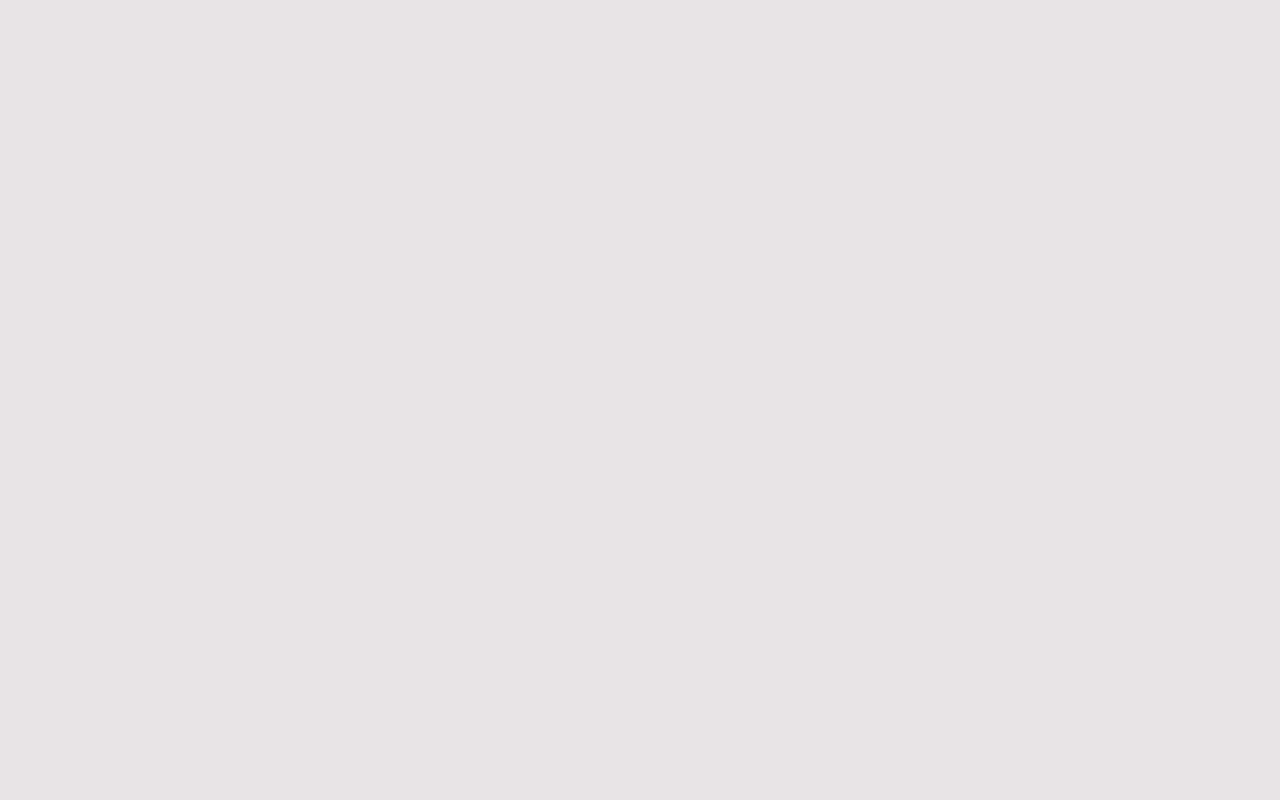
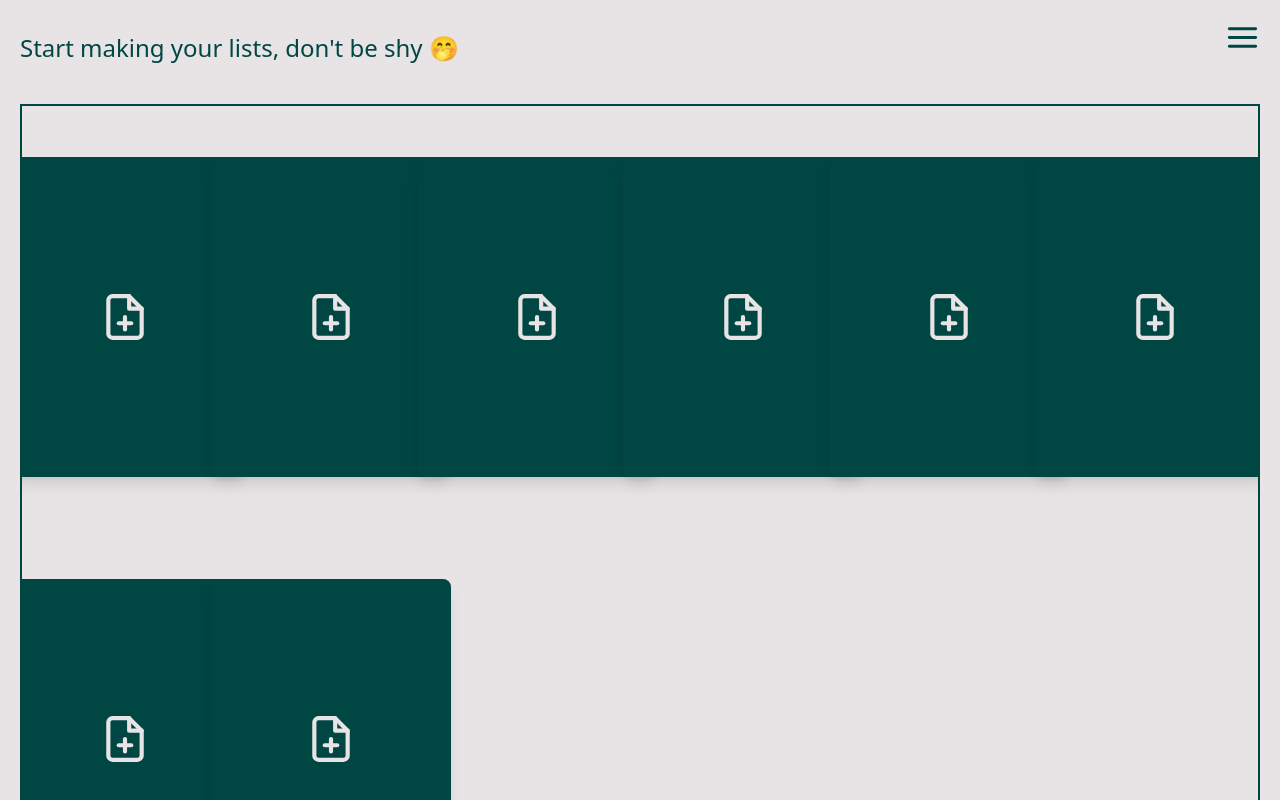
Before and after one commit to Martinezoms/ztodos, a React (Create React App) app: page / in a window 1280 px wide. Both pictures are taken after a click on the element "Login". Shown: the top 800 px of the page. Built offline with nearby package versions, Linux system fonts and the light colour scheme.

Commit message:
user page ready

```diff
--- a/src/Assets/css/main.css
+++ b/src/Assets/css/main.css
@@ -54,3 +54,38 @@ input:focus ~ .icon {
 input::placeholder {
   color: #abd1c6;
 }
+
+.open-drawer {
+  border-style: solid;
+  border-width: 1px;
+  position: fixed;
+  right: 0;
+  width: 100%;
+  height: 100%;
+  max-width: 350px;
+  overflow: hidden;
+  z-index: 20;
+  transition: all 0.5s ease;
+}
+
+.close-drawer {
+  border-style: none;
+  border-width: 1px;
+  position: fixed;
+  right: 0;
+  height: 100%;
+  width: 0;
+  max-width: 350px;
+  overflow: hidden;
+  z-index: 20;
+}
+
+.user-list {
+  height: 53rem;
+  overflow-y: scroll;
+}
+
+.box {
+  height: 20rem;
+  width: 15rem;
+}
--- a/src/Components/Intros.js
+++ b/src/Components/Intros.js
@@ -2,7 +2,7 @@ import React from 'react';
 
 export const LoginIntro = () => {
   return (
-    <div className="text-greeny text-center pt-20 h-3/5 w-4/12">
+    <div className="text-greeny text-center pt-20 cursor-default">
       <h1 className="text-4xl font-semibold pb-10 ">Welcome!!!</h1>
       <h1 className="text-2xl pb-10">Please Login to access features</h1>
     </div>
@@ -11,7 +11,7 @@ export const LoginIntro = () => {
 
 export const SignupIntro = () => {
   return (
-    <div className="text-greeny text-center pt-20 mt-10 ">
+    <div className="text-greeny text-center pt-20 mt-10 cursor-default">
       <h1 className="text-2xl pb-10">
         Sign up to enjoy Ztodos{' '}
         <span role="img" aria-label="cool">
@@ -21,3 +21,16 @@ export const SignupIntro = () => {
     </div>
   );
 };
+
+export const UserIntro = () => {
+  return (
+    <div className="text-greeny text-left m-5 mt-8 text-2xl cursor-default ">
+      <hi>
+        Start making your lists, don't be shy{' '}
+        <span role="img" aria-label="blushing">
+          🤭
+        </span>
+      </hi>
+    </div>
+  );
+};
--- /dev/null
+++ b/src/Components/MenuBar.js
@@ -0,0 +1,39 @@
+import React, { useState } from 'react';
+import '../Assets/css/main.css';
+import { Menu, X } from 'react-feather';
+
+function MenuBar() {
+  const [openMenu, setOpenMenu] = useState(false);
+  return (
+    <div>
+      <div className="fixed right-0 z-30">
+        {openMenu === false ? (
+          <Menu
+            size="35"
+            color={'#004643'}
+            className="cursor-pointer m-5 hover:opacity-50 transition duration-200 ease-in-out"
+            onClick={() => setOpenMenu(true)}
+          />
+        ) : (
+          <X
+            size="35"
+            color={'#004643'}
+            className="cursor-pointer m-5 hover:opacity-50 transition duration-200 ease-in-out "
+            onClick={() => setOpenMenu(false)}
+          />
+        )}
+      </div>
+      <div className="text-greeny">
+        <div className={openMenu === true ? 'bg-lgreeny open-drawer border-greeny ' : 'bg-lgreeny close-drawer'}>
+          <div className="text-xl p-10 space-y-10 flex flex-col mt-60">
+            <div className="cursor-pointer hover:opacity-50 transition duration-200 ease-in-out">New list</div>
+            <div className="cursor-pointer hover:opacity-50 transition duration-200 ease-in-out">Remove all lists</div>
+            <div className="cursor-pointer hover:opacity-50 transition duration-200 ease-in-out">Logout</div>
+          </div>
+        </div>
+      </div>
+    </div>
+  );
+}
+
+export default MenuBar;
--- /dev/null
+++ b/src/Components/NewListCard.js
@@ -0,0 +1,14 @@
+import React from 'react';
+import { FilePlus } from 'react-feather';
+
+function NewListCard() {
+  return (
+    <div>
+      <div className="box border-2 border-solid border-greeny m-5 shadow-lg rounded-lg flex justify-center bg-greeny transition duration-300 ease-in-out cursor-pointer hover:shadow-2xl hover:opacity-75">
+        <FilePlus size="50" color={'#e8e4e6'} className="flex self-center " />
+      </div>
+    </div>
+  );
+}
+
+export default NewListCard;
--- /dev/null
+++ b/src/Components/Userlists.js
@@ -0,0 +1,21 @@
+import React from 'react';
+import NewListCard from './NewListCard';
+
+function Userlists() {
+  return (
+    <div>
+      <div className="m-5 border-2 border-solid border-greeny user-list grid grid-cols-6 place-items-center">
+        <NewListCard />
+        <NewListCard />
+        <NewListCard />
+        <NewListCard />
+        <NewListCard />
+        <NewListCard />
+        <NewListCard />
+        <NewListCard />
+      </div>
+    </div>
+  );
+}
+
+export default Userlists;
--- a/src/Pages/Signup.js
+++ b/src/Pages/Signup.js
@@ -6,7 +6,7 @@ function Signup({ setPage }) {
   return (
     <div className="flex flex-col login-body items-center content-center">
       <SignupIntro />
-      <SignupBox setpage={setPage} />
+      <SignupBox setPage={setPage} />
       <div className="m-5 text-greeny">
         Maybe you already have an account{' '}
         <span role="img" aria-label="thinking">
--- a/src/Pages/UserPage.js
+++ b/src/Pages/UserPage.js
@@ -1,7 +1,18 @@
 import React from 'react';
+import { UserIntro } from '../Components/Intros';
+import MenuBar from '../Components/MenuBar';
+import Userlists from '../Components/Userlists';
 
 const Userpage = () => {
-  return <div></div>;
+  return (
+    <div>
+      <div className="flex flex-row justify-between ">
+        <UserIntro />
+        <MenuBar />
+      </div>
+      <Userlists />
+    </div>
+  );
 };
 
 export default Userpage;
```
